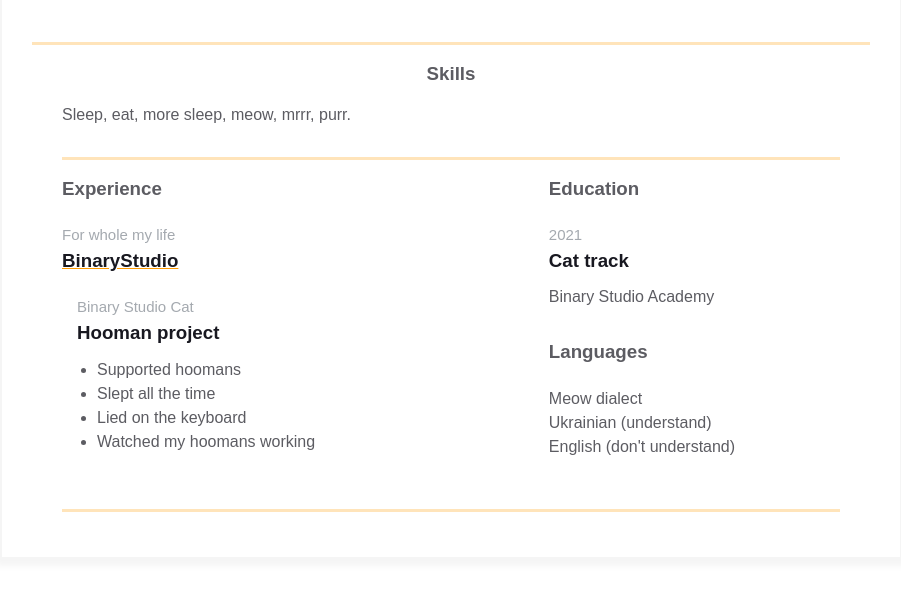
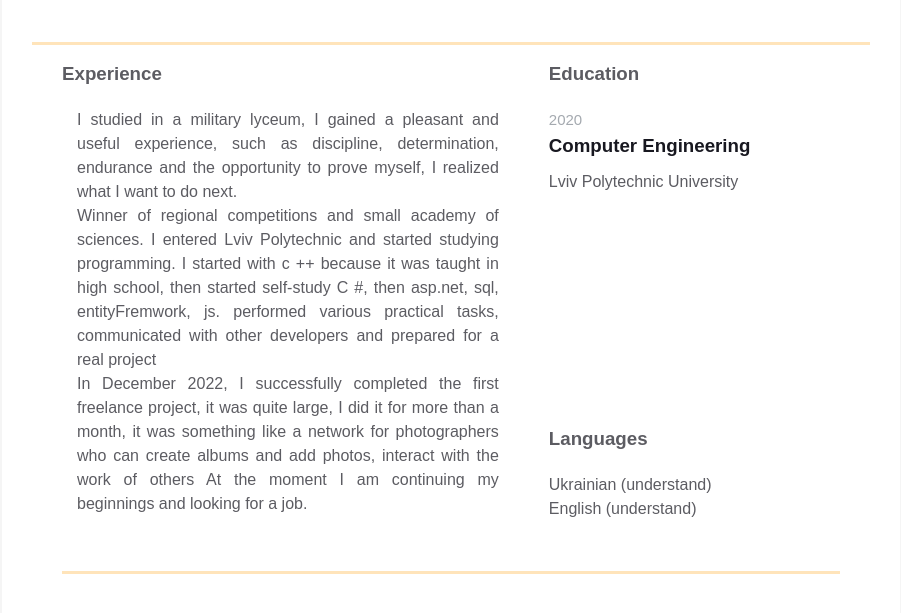
Before and after one commit to RomanLypenko/homepage, a plain HTML site: page index.html in a window 1280 px wide. Shown: the part 683-1296 px from the top of the page, without its empty margins (189-1090 px from the left). Drawn offline with Linux system fonts and the light colour scheme.

Commit message:
update body content

```diff
--- a/index.html
+++ b/index.html
@@ -69,14 +69,7 @@
                     </div>
 
                 </div>
-                <div class="container">
-                    <div class="resume__block">
-                        <div class="skills">
-                            <h3 class="skills__header">Skills</h3>
-                            <p class="skills__text">Sleep, eat, more sleep, meow, mrrr, purr. </p>
-                        </div>
-                    </div>
-                </div>
+
                 <div class="container">
                     <div class="resume__block">
                         <div class="main-info fh">
@@ -84,20 +77,29 @@
                             <div class="experiences">
                                 <h3 class="experiences__header">Experience</h3>
                                 <div class="experiences__company">
-                                  <div class="experiences__company-header">
-                                    <span class="experiences__company-header-durability">For whole my life</span>
-                                    <h3 class="experiences__company-header-name">BinaryStudio</h3>
-                                  </div>
-
                                   <div class="experiences__company-project">
-                                    <span class="experiences__company-project-role">Binary Studio Cat</span>
-                                    <h3 class="experiences__company-project-name">Hooman project</h3>
-                                    <ul class="experiences__company-project-responsibilities">
-                                      <li>Supported hoomans</li>
-                                      <li>Slept all the time</li>
-                                      <li>Lied on the keyboard</li>
-                                      <li>Watched my hoomans working</li>
-                                    </ul>
+                                    <p class="skills__text">I studied in a military lyceum,
+                                    I gained a pleasant and useful experience,
+                                    such as discipline, determination, endurance
+                                    and the opportunity to prove myself,
+                                    I realized what I want to do next.
+                                    </p>
+                                    <p class="skills__text">
+                                    Winner of regional competitions and small academy of sciences.
+                                    I entered Lviv Polytechnic and started studying programming.
+                                    I started with c ++ because it was taught in high school,
+                                    then started self-study C #, then asp.net, sql,
+                                    entityFremwork, js. performed various practical tasks,
+                                    communicated with other developers and prepared for a real
+                                    project
+                                    </p>
+                                    <p class="skills__text">
+                                    In December 2022, I successfully completed the first freelance project,
+                                     it was quite large, I did it for more than a
+                                    month, it was something like a network
+                                     for photographers who can create albums and add photos,
+                                      interact with the work of others
+                                    At the moment I am continuing my beginnings and looking for a job.</p>
                                   </div>
                                 </div>
                               </div>
@@ -106,22 +108,20 @@
                                 <div class="additional-info__education">
                                   <h3 class="additional-info__education-header">Education</h3>
                                   <div class="additional-info__education-university">
-                                    <span class="additional-info__education-university-durability">2021</span>
-                                    <h3 class="additional-info__education-university-speciality">Cat track</h3>
-                                    <p class="additional-info__education-university-name">Binary Studio Academy</p>
+                                    <span class="additional-info__education-university-durability">2020</span>
+                                    <h3 class="additional-info__education-university-speciality">Computer Engineering</h3>
+                                    <p class="additional-info__education-university-name">Lviv Polytechnic University</p>
                                   </div>
                                 </div>
 
                                 <div class="additional-info__languages">
                                   <h3 class="additional-info__languages-header">Languages</h3>
-                                  <p class="additional-info__languages-item">
-                                    Meow dialect
-                                  </p>
+
                                   <p class="additional-info__languages-item">
                                     Ukrainian (understand)
                                   </p>
                                   <p class="additional-info__languages-item">
-                                    English (don't understand)
+                                    English (understand)
                                   </p>
                                 </div>
                               </div>
```
